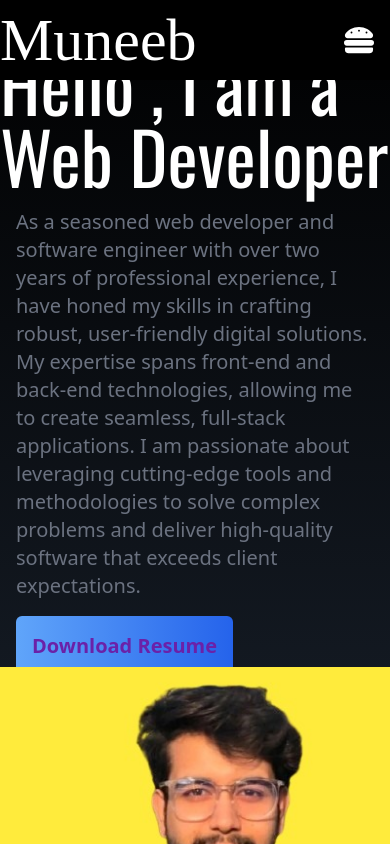
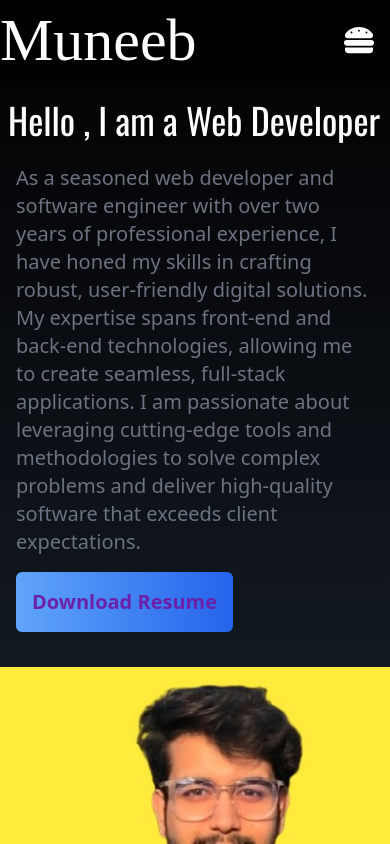
Before and after one commit to Muneeb-hub411/Portfolio, a React (Vite) app: page / in a window 390 px wide. Shown: the top 844 px of the page. Built offline with nearby package versions, Linux system fonts and the light colour scheme; a web font is replaced by a local one.

Commit message:
Make responsive for screen 375px or wide

```diff
--- a/src/components/Home.jsx
+++ b/src/components/Home.jsx
@@ -8,8 +8,8 @@ const Home = () => {
     >
       <div className="  h-[500px] flex flex-col flex-wrap justify-center items-center mt-20">
         <div className=" ">
-          <div className="text-white font-oswald text-7xl md:m-4 mt-20">
-            <h2>Hello , I am a Web Developer</h2>
+          <div className="text-white font-oswald text-7xl md:m-4 xs:text-4xl xs:p-2 mt-20">
+            <h2 className="">Hello , I am a Web Developer</h2>
           </div>
           <div className="text-gray-500 text-xl m-4">
             <p>
--- a/tailwind.config.js
+++ b/tailwind.config.js
@@ -7,6 +7,9 @@ export default {
         oswald: ["Oswald", "sans-serif"],
         GreyQo: ["Grey Qo", "cursive"],
       },
+      screens: {
+        xs: "374px", // Custom screen size for 375px width
+      },
     },
   },
   plugins: [],
```
